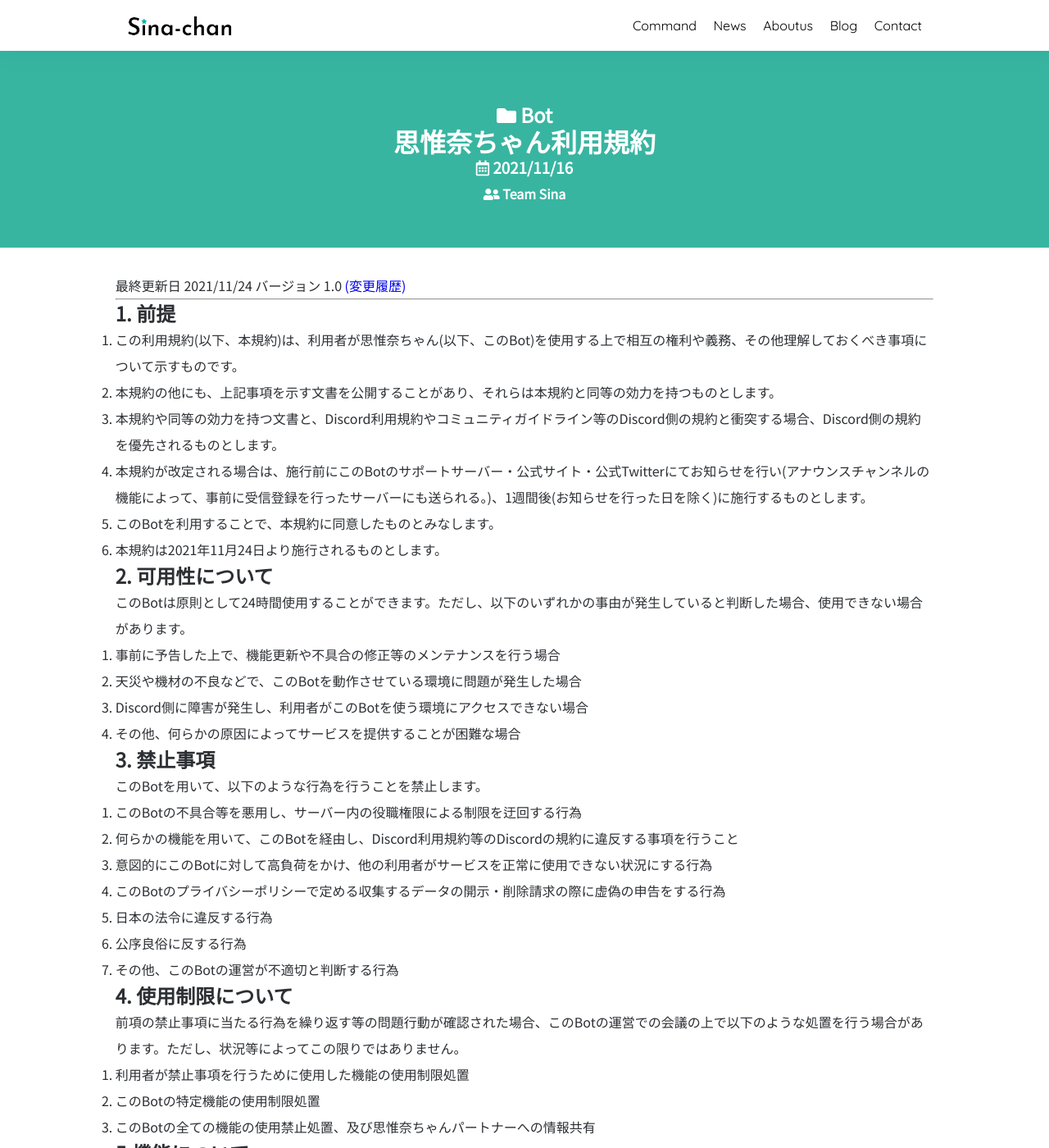
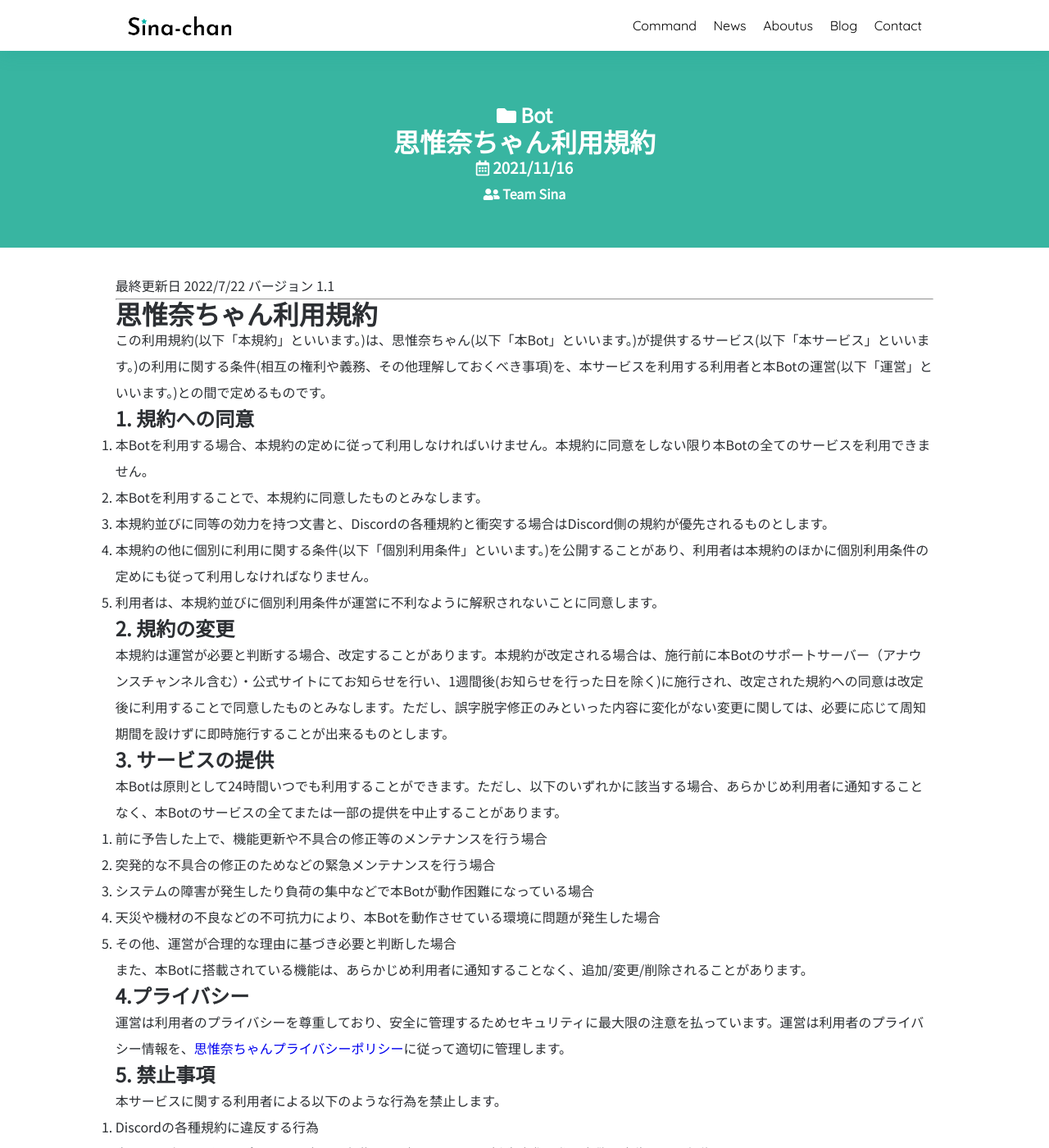
Before and after one commit to SinaKitagami/sinakitagami.github.io, a Jekyll site: the page built from bot/terms-of-service.md, in a window 1280 px wide and 1400 px high. Shown: the whole window at 82% size. Built offline with Jekyll 4.4.1, drawn with Linux system fonts in a browser that asks for light colours; nearby versions of some CDN libraries; some of the changed text lies outside the part shown.

Commit message:
Bot規約等の変更反映とチームメンバー関連のサイト変更

```diff
--- a/_data/team.yml
+++ b/_data/team.yml
@@ -7,7 +7,7 @@
 #website サイト
 
 - name: みぃてん☆
-  skill: プログラミングとエレクトーンです！
+  skill: プログラミング(Python/C#),エレクトーン
   command: ほとんど全部を彼が作成しました。
   permission: オーナー
   introduction: もともと思惟奈ちゃんを一人で開発していました。チーム開発に移行してからは全体を仕切るリーダーとして頑張っています。思惟奈ちゃんをよろしくお願いします。
@@ -26,55 +26,12 @@
   website2: none
   w-s: Webサイト
 
-- name: parfait9
-  skill: Python、HTML/CSS、イラストなど
-  command: symmetry(一部)
-  permission: グローバルモデレーター,ウェブ,プログラム,イラスト
-  introduction: プログラミングを勉強してる学生です。まだまだ初心者です。
-  img: parfait9.png
-  website: https://peachparfait.github.io/
-  website2: none
-  w-s: Webサイト
-
-- name: きゅー
-  skill: 英語、イラスト
+- name: takumi0213
+  skill: インフラ整備・文書作成・法務(ちょっとだけ)
   command: なし
-  permission: グローバルモデレーター,翻訳
-  introduction: よくいる平凡な学生です。プログラミングはできません。よろしくね！
-  img: pqs.png
+  permission: 法務・インフラ基盤構築
+  introduction: 思惟奈ちゃんのリーダーにとある件(利用規約絡み)を頼まれそこから法務等をやってます。<br>よろしくお願いします！
+  img: takumi0213.png
   website: none
   website2: none
   w-s: なし
-
-- name: 陸ステ
-  skill: インターネット(ネットワーク)関連、インフラ関係
-  command: なし
-  permission: グローバルモデレーター,サポート窓口,サーバー提供,ドメイン関連
-  introduction: はじめまして！「陸ステ」です。私は、チーム☆思惟奈ちゃんはもちろん、私が代表・管理者として運営等もしています！(rspnet.jp (RisuPu)等…)<br>年齢等は非公開です。<br>よろしくお願いします！！
-  img: riku.png
-  website: https://risupu.jp/
-  website2: none
-  w-s: Webサイト
-  w-s2: なし
-
-- name: 三橋優希(Yuki384)
-  skill: CSS、Scss、C#、Adobe製品 | 資格として、1級カラーコーディネーター
-  command: なし
-  permission: Webスーパーアドバイザー
-  introduction: 普段はRailsチュートリアルのWebデザイナーをやっていたり、教室講師をしたりしています。<br>Webサイト制作のアドバイザー枠でご招待いただきました🎨
-  img: yuki384.png
-  website: https://yuki384.github.io/
-  website2: none
-  w-s: Webサイト
-  w-s2: なし
-
-- name: midorichan
-  skill: Python, Java (ちょっとだけ), フルート, ピッコロ
-  command: なし
-  permission: unknown
-  introduction: コーディングちょこっとしてるLJKですっ
-  img: midorichan.png
-  website: https://midorichan.cf
-  website2: none
-  w-s: Webサイト
-  w-s2: なし
--- a/bot/terms-of-service.md
+++ b/bot/terms-of-service.md
@@ -6,83 +6,111 @@
 author: Team Sina
 ---
 
-最終更新日 2021/11/24 バージョン 1.0 [(変更履歴)](https://github.com/SinaKitagami/sinakitagami.github.io/commits/master/bot/terms-of-service.md)
+最終更新日 2022/7/22 バージョン 1.1
 
 ---
 
-## 1. 前提
+# 思惟奈ちゃん利用規約
 
-1. この利用規約(以下、本規約)は、利用者が思惟奈ちゃん(以下、このBot)を使用する上で相互の権利や義務、その他理解しておくべき事項について示すものです。
+この利用規約(以下「本規約」といいます。)は、思惟奈ちゃん(以下「本Bot」といいます。)が提供するサービス(以下「本サービス」といいます。)の利用に関する条件(相互の権利や義務、その他理解しておくべき事項)を、本サービスを利用する利用者と本Botの運営(以下「運営」といいます。)との間で定めるものです。
 
-2. 本規約の他にも、上記事項を示す文書を公開することがあり、それらは本規約と同等の効力を持つものとします。
+## 1. 規約への同意
 
-3. 本規約や同等の効力を持つ文書と、Discord利用規約やコミュニティガイドライン等のDiscord側の規約と衝突する場合、Discord側の規約を優先されるものとします。
+1. 本Botを利用する場合、本規約の定めに従って利用しなければいけません。本規約に同意をしない限り本Botの全てのサービスを利用できません。
 
-4. 本規約が改定される場合は、施行前にこのBotのサポートサーバー・公式サイト・公式Twitterにてお知らせを行い(アナウンスチャンネルの機能によって、事前に受信登録を行ったサーバーにも送られる。)、1週間後(お知らせを行った日を除く)に施行するものとします。
+2. 本Botを利用することで、本規約に同意したものとみなします。
 
-5. このBotを利用することで、本規約に同意したものとみなします。
+3. 本規約並びに同等の効力を持つ文書と、Discordの各種規約と衝突する場合はDiscord側の規約が優先されるものとします。
 
-6. 本規約は2021年11月24日より施行されるものとします。
+4. 本規約の他に個別に利用に関する条件(以下「個別利用条件」といいます。)を公開することがあり、利用者は本規約のほかに個別利用条件の定めにも従って利用しなければなりません。
 
-## 2. 可用性について
+5. 利用者は、本規約並びに個別利用条件が運営に不利なように解釈されないことに同意します。
 
-このBotは原則として24時間使用することができます。ただし、以下のいずれかの事由が発生していると判断した場合、使用できない場合があります。
+## 2. 規約の変更
 
-1. 事前に予告した上で、機能更新や不具合の修正等のメンテナンスを行う場合
+本規約は運営が必要と判断する場合、改定することがあります。本規約が改定される場合は、施行前に本Botのサポートサーバー（アナウンスチャンネル含む）・公式サイトにてお知らせを行い、1週間後(お知らせを行った日を除く)に施行され、改定された規約への同意は改定後に利用することで同意したものとみなします。ただし、誤字脱字修正のみといった内容に変化がない変更に関しては、必要に応じて周知期間を設けずに即時施行することが出来るものとします。
 
-2. 天災や機材の不良などで、このBotを動作させている環境に問題が発生した場合
+## 3. サービスの提供
 
-3. Discord側に障害が発生し、利用者がこのBotを使う環境にアクセスできない場合
+本Botは原則として24時間いつでも利用することができます。ただし、以下のいずれかに該当する場合、あらかじめ利用者に通知することなく、本Botのサービスの全てまたは一部の提供を中止することがあります。
 
-4. その他、何らかの原因によってサービスを提供することが困難な場合
+1. 前に予告した上で、機能更新や不具合の修正等のメンテナンスを行う場合
 
-## 3. 禁止事項
+2. 突発的な不具合の修正のためなどの緊急メンテナンスを行う場合
 
-このBotを用いて、以下のような行為を行うことを禁止します。
+3. システムの障害が発生したり負荷の集中などで本Botが動作困難になっている場合
 
-1. このBotの不具合等を悪用し、サーバー内の役職権限による制限を迂回する行為
+4. 天災や機材の不良などの不可抗力により、本Botを動作させている環境に問題が発生した場合
 
-2. 何らかの機能を用いて、このBotを経由し、Discord利用規約等のDiscordの規約に違反する事項を行うこと
+5. その他、運営が合理的な理由に基づき必要と判断した場合
 
-3. 意図的にこのBotに対して高負荷をかけ、他の利用者がサービスを正常に使用できない状況にする行為
+また、本Botに搭載されている機能は、あらかじめ利用者に通知することなく、追加/変更/削除されることがあります。
 
-4. このBotのプライバシーポリシーで定める収集するデータの開示・削除請求の際に虚偽の申告をする行為
+## 4.プライバシー
 
-5. 日本の法令に違反する行為
+運営は利用者のプライバシーを尊重しており、安全に管理するためセキュリティに最大限の注意を払っています。運営は利用者のプライバシー情報を、[思惟奈ちゃんプライバシーポリシー](https://sina-chan-d.com/bot/privacy-policy)に従って適切に管理します。
 
-6. 公序良俗に反する行為
+## 5. 禁止事項
 
-7. その他、このBotの運営が不適切と判断する行為
+本サービスに関する利用者による以下のような行為を禁止します。
 
-## 4. 使用制限について
+1. Discordの各種規約に違反する行為
 
-前項の禁止事項に当たる行為を繰り返す等の問題行動が確認された場合、このBotの運営での会議の上で以下のような処置を行う場合があります。ただし、状況等によってこの限りではありません。
+2. 本Botのプライバシーポリシーで定める収集するデータの開示・削除請求の際に虚偽の申告をする行為
 
-1. 利用者が禁止事項を行うために使用した機能の使用制限処置
+3. 日本の法令に違反する行為
 
-2. このBotの特定機能の使用制限処置
+4. 公序良俗に反する行為
 
-3. このBotの全ての機能の使用禁止処置、及び思惟奈ちゃんパートナーへの情報共有
+5. 運営や第三者になりすます行為または意図的に虚偽の情報を流布させる行為
 
-## 5.機能について
+6. 運営または第三者の著作権、名誉権、プライバシー権などの権利を侵害する行為
 
-このBotに搭載されている機能は、事前予告なしに追加/変更/削除されることがあり、利用者はこれに同意するものとします。
+7. 過度な暴力表現、露骨な性的表現、児童ポルノ・児童虐待に相当する表現、人種、国籍、信条、性別、社会的身分等による差別につながる表現、自殺、自傷行為、薬物乱用を誘引または助長する表現、その他反社会的な内容を含み他の利用者に不快感を与える表現を送信する行為
 
-## 6.準拠法・裁判管轄
+8. 同一または類似のメッセージを不特定多数の利用者に送信する行為(運営が認めたものを除きます。)、その他運営がスパムと判断する行為
 
-本規約は、日本法に基づき解釈されるものとし、訴訟の必要が生じた場合には、福岡地方裁判所を第一審の専属的合意管轄裁判所とします。
+9. 営業、宣伝、広告、勧誘、その他営利を目的とする行為(運営が認めたものを除きます。)、わいせつな行為を目的とする行為、面識のない第三者との出会いや交際を目的とする行為、他の利用者に対する嫌がらせや誹謗中傷を目的とする行為、その他予定している利用目的とは異なる目的で本Botを利用する行為
 
-## 7.総則
+10. 反社会的勢力に対する利益供与その他の協力行為
+
+11. 他人の個人情報やプライバシーポリシーで定義されるデータ等を不正に収集、開示または提供する行為
+
+12. 本Botのサーバーやシステムに支障を与える行為、Botやチートツールなどの技術的手段を用いて本Botを不正に操作する行為、意図的に本Botの不具合を悪用する行為、同様の質問を必要以上に繰り返す等の運営に対し不当な問い合わせや要求をする行為、その他運営によるサービスの運営や他の利用者によるサービスの利用を妨害し、これらに支障を与える行為
+
+13. 1.から12.までのいずれかに該当する行為を援助または助長する行為
+
+14. その他、運営が不適切と判断する行為
+
+## 6.利用者の責任
+
+利用者は、利用者ご自身の責任において本Botを利用するものとし、本Botにおいて行った一切の行為およびその結果について一切の責任を負うものとします。
+
+前項の禁止事項に抵触する行為を繰り返す等の他の利用者の方に迷惑をかける恐れがあると運営が判断した場合、会議の上で以下のような処置を行う場合があります。ただし、状況等によってこの限りではありません。
+
+1. 本Botの特定機能の利用制限処置
+
+2. 本Botの全ての機能の利用禁止処置、及び思惟奈ちゃんパートナーへの情報共有
+
+また、運営は本規約に違反していないかを調査するために利用者に対して本規約を遵守していることを証明する書類、証拠等の提出を求めることができます。期限内に利用者から要求された書類、証拠等の提出がなかった場合、運営は利用者に対して利用制限をかけることができます。
+
+## 7.非保証
+
+本Botを利用するにあたり動作の保証はヘルプに記載されている機能でかつ正式版の機能である場合に限ります。それ以外の機能に関して動作の保証は行いません。
+
+また、本Botに関する瑕疵(セキュリティ等に関する欠陥、エラーやバグ、権利侵害を含みます。)がないこと、ならびに安全性、信頼性、正確性、完全性、有効性および特定の目的への適合性を明示的にも黙示的にも保証していません。運営は利用者に対して、かかる瑕疵を除去して本Botを運営する義務を負いません。
+
+## 8.著作権
 
 1. 利用者による著作物の譲渡は運営の文書(電子文書含む)による事前の承諾がない限りできません。しかし、運営による譲渡は自由に行うことができます。
 
-2. 運営から要求があった場合は、利用者は利用者が本規約を遵守していることを証明するために必要な書類、証拠等を運営に提供しなければなりません。期限内に利用者から必要な書類、証拠等が提供されなかった場合、運営は利用者に対して使用制限をかけることができます。
+2. 本規約を含めた思惟奈ちゃんの全てのデータの著作権はチーム☆思惟奈ちゃんに帰属します。そのため、許可なく著作物を複製、転載、再利用及び流布してはいけません。ただし、以下の場合はこの限りではありません。
 
-3. 本規約を含めた思惟奈ちゃんの全てのデータの著作権はチーム☆思惟奈ちゃんに帰属します。そのため、許可なく著作物を複製、転載、再利用及び流布してはいけません。ただし、以下の場合はこの限りではありません。
+    - 思惟奈ちゃんのソースコード(MITライセンスに従い利用してください。)
+    - その他、運営が指定するもの
 
-   - 思惟奈ちゃんのソースコード(MITライセンスに従い利用してください。)
-   - その他、運営が指定するもの
+## 9.準拠法・裁判管轄
 
-4. このBotを利用するにあたり動作の保証はヘルプに記載されている機能でかつ正式版の機能である場合に限ります。それ以外の機能に関して動作の保証は行いませんのでご注意ください。
+本規約は、日本法に基づき解釈されるものとします。
 
-5. 利用者は、本規約並びにプライバシーポリシーが運営に不利なように解釈されないことに同意します。
+本サービスに関する一切の紛争(裁判所の調停手続きを含む)は、福岡簡易裁判所または福岡地方裁判所を第一審の専属的合意管轄裁判所とします。
```
Also changed, not shown: aboutus.md (+1 -1 lines), bot/privacy-policy.md (+79 -77 lines), img/teammember/grarich.png (deleted), img/teammember/midorichan.png (deleted), img/teammember/parfait9.jpg (deleted), img/teammember/parfait9.png (deleted), img/teammember/potate.png (deleted), img/teammember/pqs.png (deleted), img/teammember/riku.png (deleted), img/teammember/takumi0213.png (added), img/teammember/yuki384.png (deleted).
